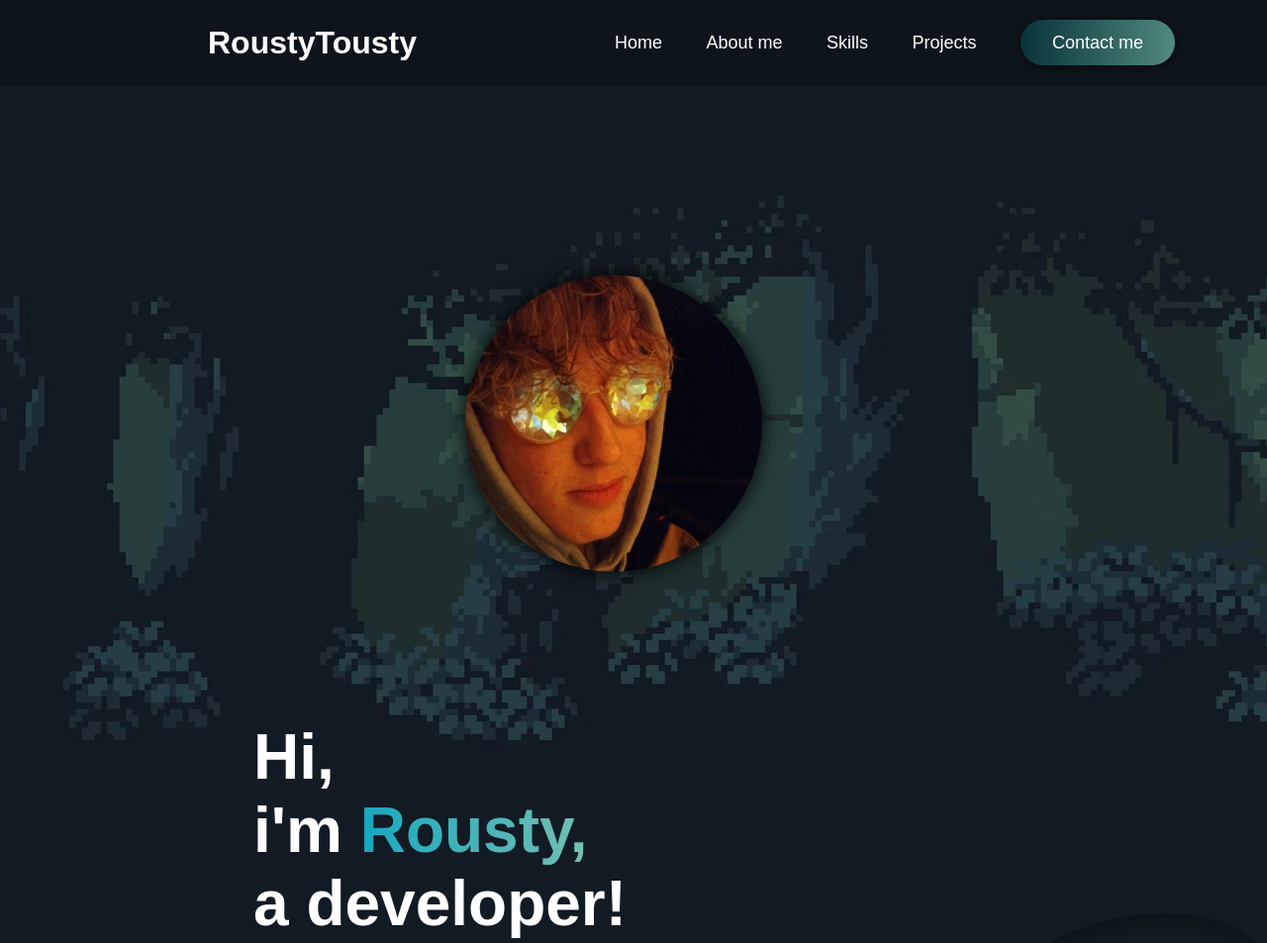
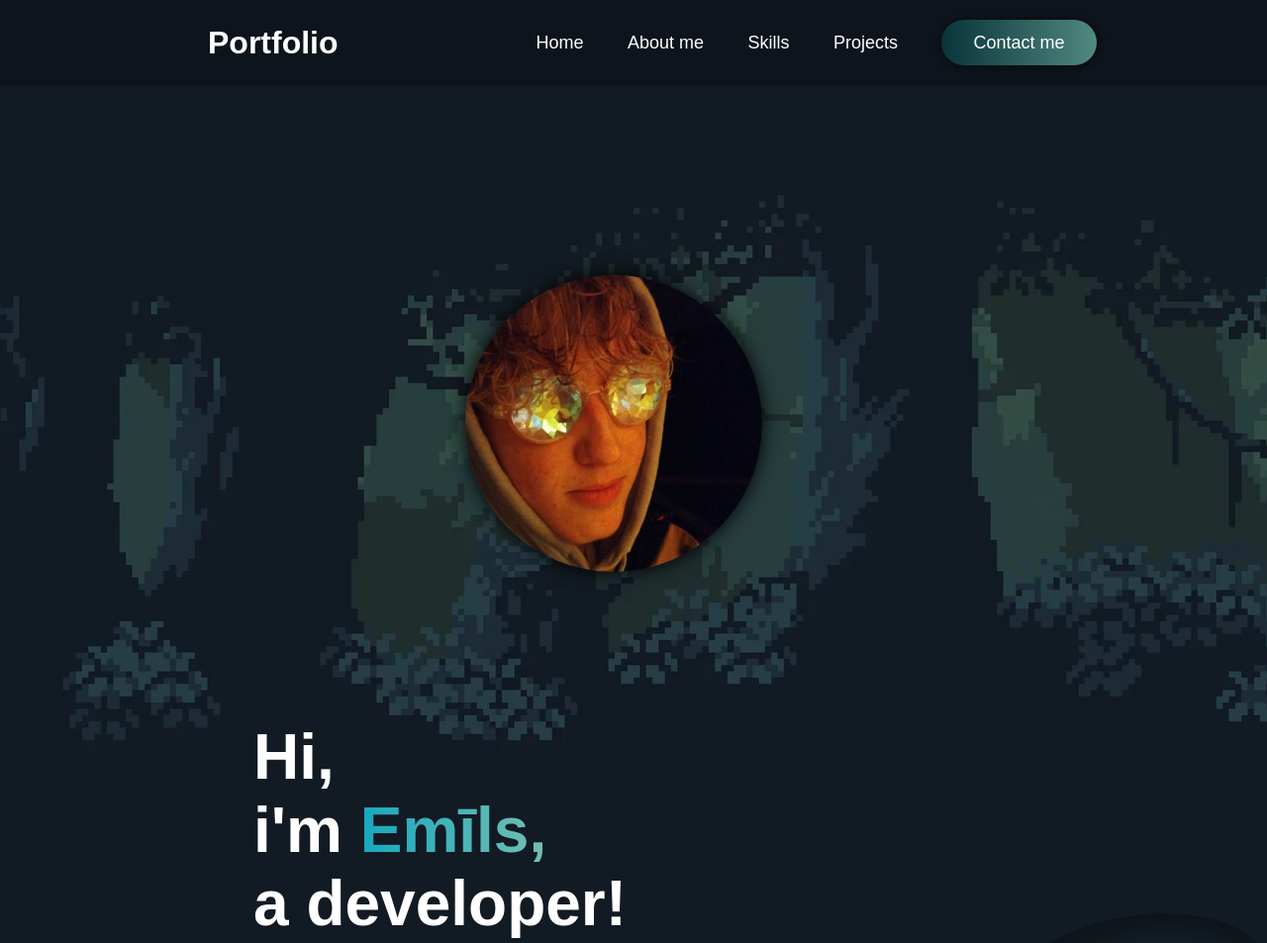
Before and after one commit to RoustyTousty/portfolio, a plain HTML site: page index.html in a window 1280 px wide. Shown: the top 953 px of the page at 99% size. Drawn offline with Linux system fonts and the light colour scheme.

Commit message:
Add files via upload

```diff
--- a/index.html
+++ b/index.html
@@ -9,7 +9,7 @@
 
     <header>
         <a href="#home"><div class="nav-bar-img">
-            <a href="#home" class="nav-logo-text">RoustyTousty</a>
+            <a href="#home" class="nav-logo-text">Portfolio</a>
         </div></a>
 
         <nav class="nav-bar">
@@ -24,7 +24,7 @@
     <div class="home" id="home">
         <img src="images/pfp.png" alt="Emīls Miķelsons">
         <h1>Hi, <br>
-        i'm <span style="background-image: linear-gradient(to right, rgb(23, 168, 191) , rgb(116, 191, 178)); background-clip: text; -webkit-background-clip: text; color: transparent; ">Rousty,</span><br>
+        i'm <span style="background-image: linear-gradient(to right, rgb(23, 168, 191) , rgb(116, 191, 178)); background-clip: text; -webkit-background-clip: text; color: transparent; ">Emīls,</span><br>
         a developer!</h1>
     </div>
 
@@ -49,7 +49,7 @@
             <div class="about-me-left">
                 <div class="about-me-left-top">
                     <img src="images/pfp.png" alt="Emīls Miķelsons">
-                    <p>RoustyTousty</p>
+                    <p>Emīls Miķelsons</p>
                 </div>
                 <div class="about-me-left-bottom">
                     <img src="images/latvia.png" alt="Latvia">
```
